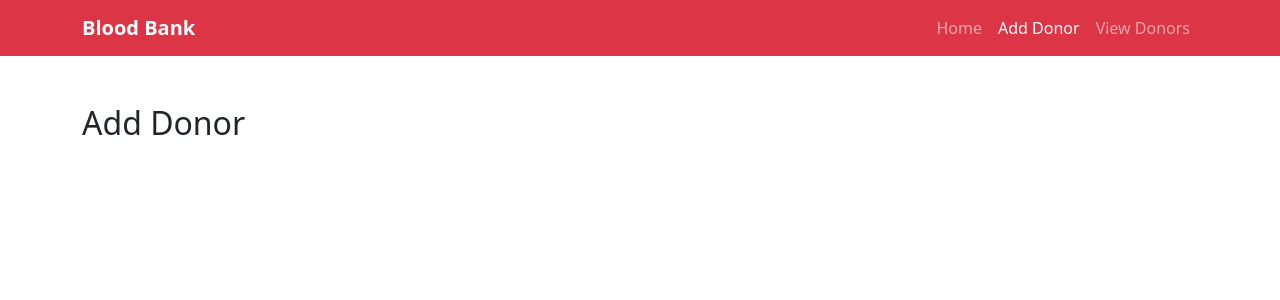
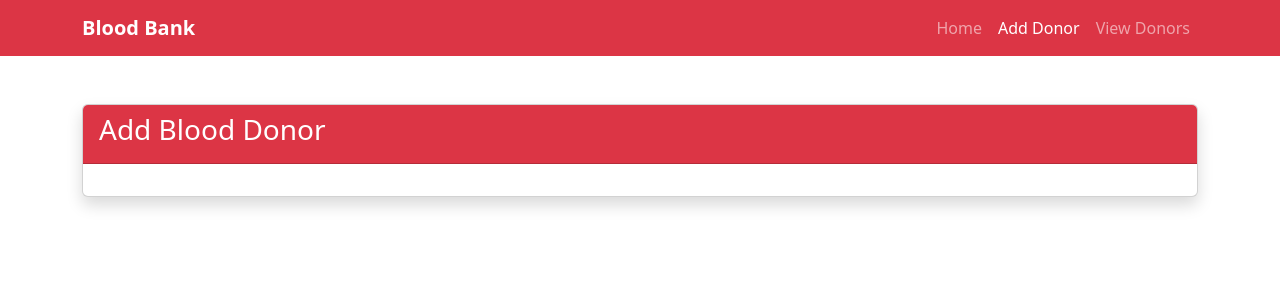
Before and after one commit to JoshuaJ290304/bloodbank-react-app, a React (Vite) app: page /add-donor in a window 1280 px wide. Shown: the top 300 px of the page. Built offline with nearby package versions, Linux system fonts and the light colour scheme.

Commit message:
Create Add Donor component

```diff
--- a/src/pages/AddDonor.jsx
+++ b/src/pages/AddDonor.jsx
@@ -3,7 +3,23 @@ import React from 'react'
 const AddDonor = () => {
   return (
     <div className="container mt-5">
-      <h2>Add Donor</h2>
+
+      <div className="card shadow">
+
+        <div className="card-header bg-danger text-white">
+          <h3>Add Blood Donor</h3>
+        </div>
+
+        <div className="card-body">
+
+          <form>
+
+          </form>
+
+        </div>
+
+      </div>
+
     </div>
   );
 };
```
